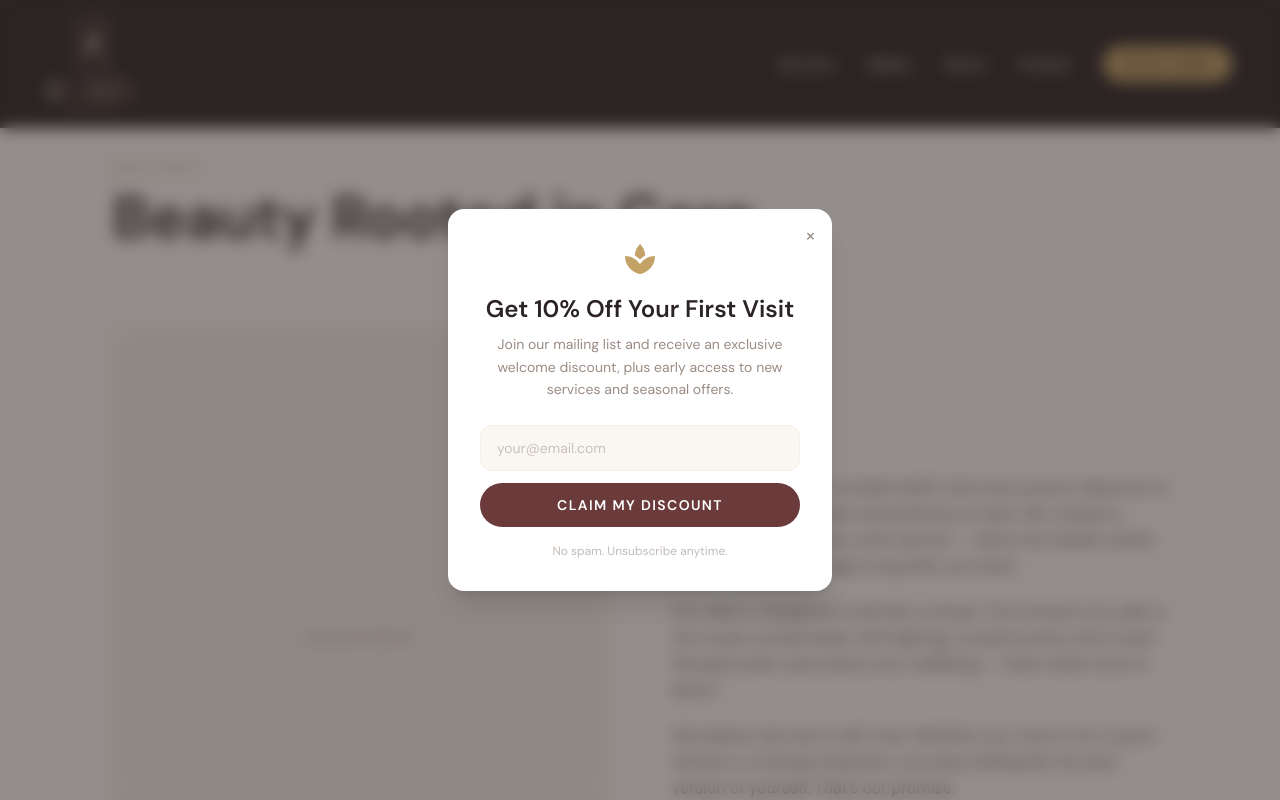
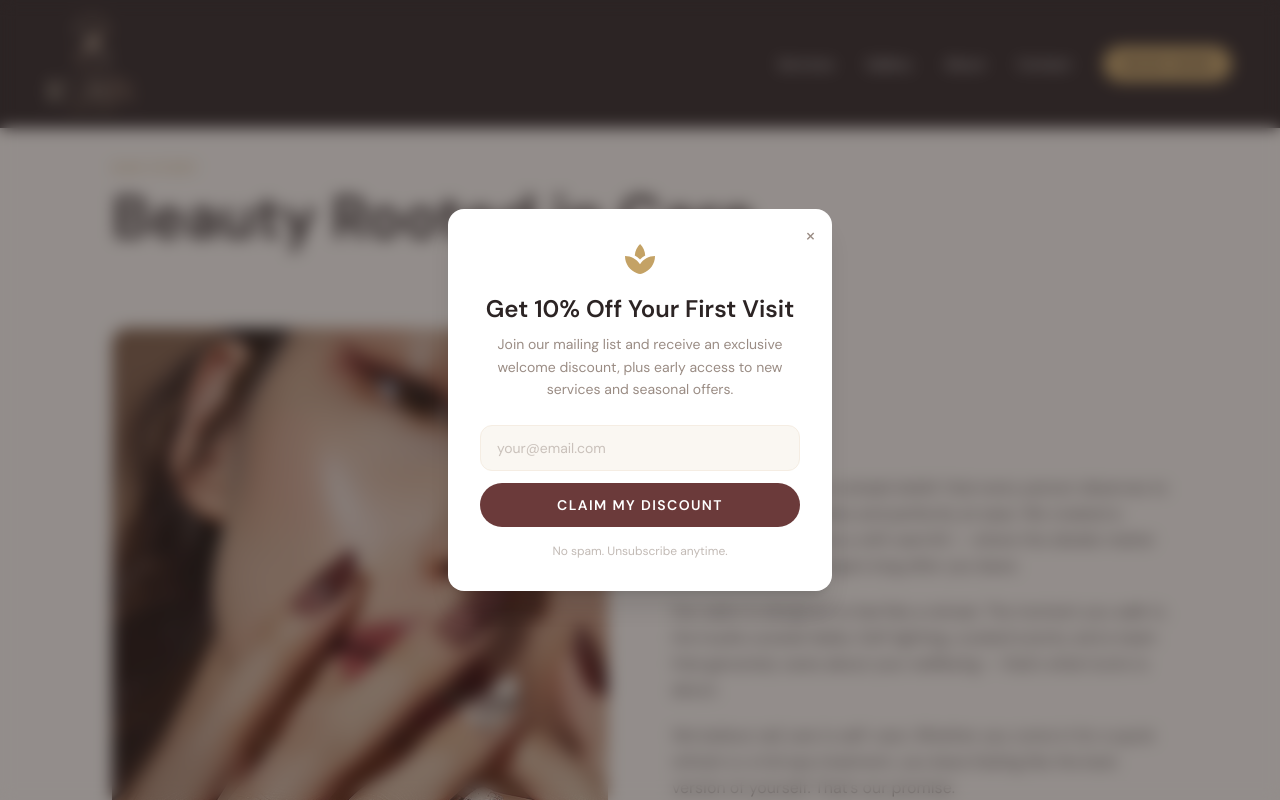
Before and after one commit to ZzBeNnzZ/inconix_nail, a Next.js app: page /about in a window 1280 px wide. Shown: the top 800 px of the page. Built offline with nearby package versions, Linux system fonts and the light colour scheme.

Commit message:
Added image in about

```diff
--- a/src/app/page.tsx
+++ b/src/app/page.tsx
@@ -198,11 +198,14 @@ export default function Home() {
             whileInView={{ opacity: 1, x: 0 }}
             viewport={{ once: true }}
             transition={{ duration: 0.6, ease: "easeOut" }}
-            className="rounded-2xl bg-almond aspect-[4/5] w-full flex items-center justify-center"
+            className="rounded-2xl overflow-hidden aspect-[4/5] w-full relative"
           >
-            <p className="text-muted text-sm uppercase tracking-widest">
-              Photo Coming Soon
-            </p>
+            <Image
+              src="/images/banners/banner-02.jpg"
+              alt="Iconix Nail Bar salon"
+              fill
+              className="object-cover"
+            />
           </motion.div>
 
           {/* Text */}
--- a/src/components/AboutContent.tsx
+++ b/src/components/AboutContent.tsx
@@ -2,6 +2,7 @@
 
 import { motion, type Variants } from "framer-motion";
 import Link from "next/link";
+import Image from "next/image";
 import { FaGem, FaLeaf, FaHeart, FaStar } from "react-icons/fa6";
 import SectionLabel from "@/components/SectionLabel";
 import { SALON_NAME } from "@/lib/config";
@@ -49,8 +50,13 @@ export default function AboutContent() {
           variants={stagger}
           className="grid grid-cols-1 md:grid-cols-2 gap-16 items-center"
         >
-          <motion.div variants={fadeUp} className="rounded-2xl bg-almond aspect-[4/5] flex items-center justify-center">
-            <p className="text-muted text-sm uppercase tracking-widest">Salon Photo</p>
+          <motion.div variants={fadeUp} className="rounded-2xl overflow-hidden aspect-[4/5] relative">
+            <Image
+              src="/images/banners/banner-02.jpg"
+              alt="Iconix Nail Bar salon"
+              fill
+              className="object-cover"
+            />
           </motion.div>
           <div>
             <motion.p variants={fadeUp} className="text-charcoal/80 leading-relaxed mb-5">
```
Also changed, not shown: public/images/banners/banner-02.jpg (added).
